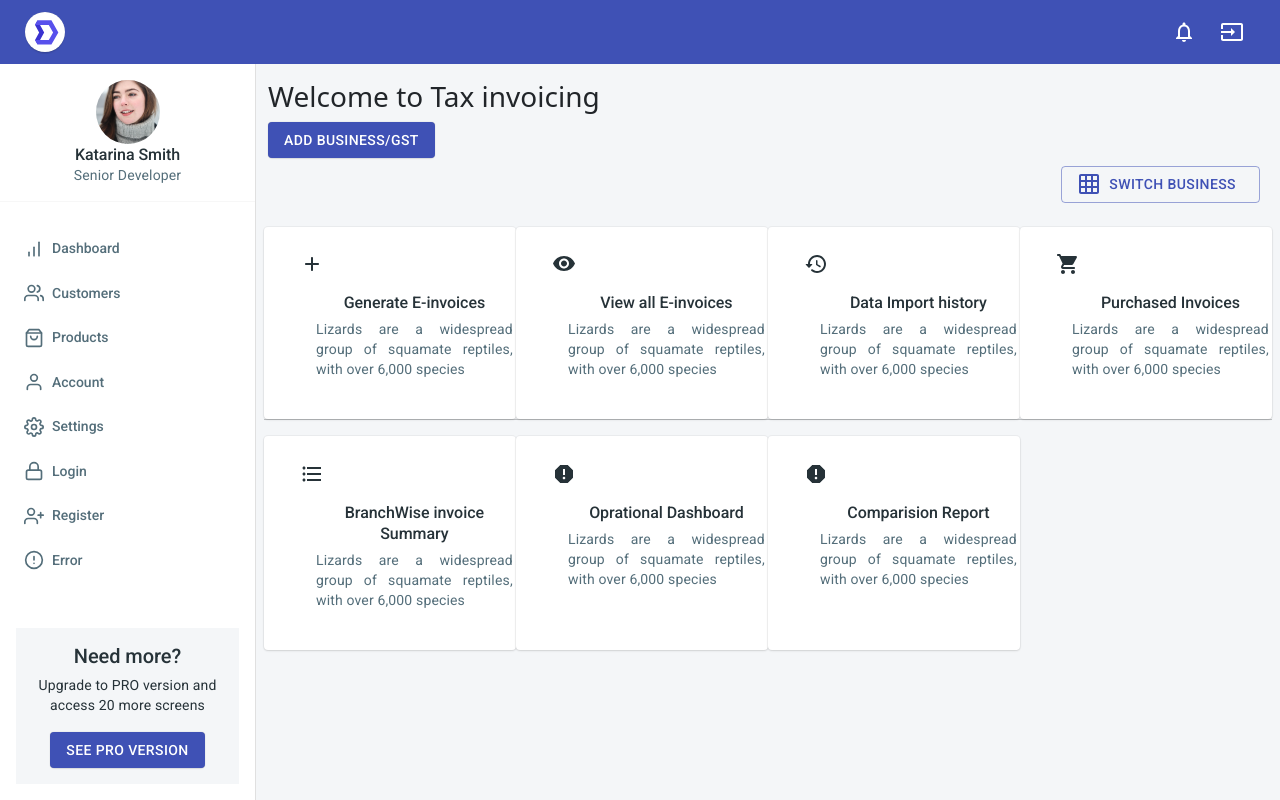
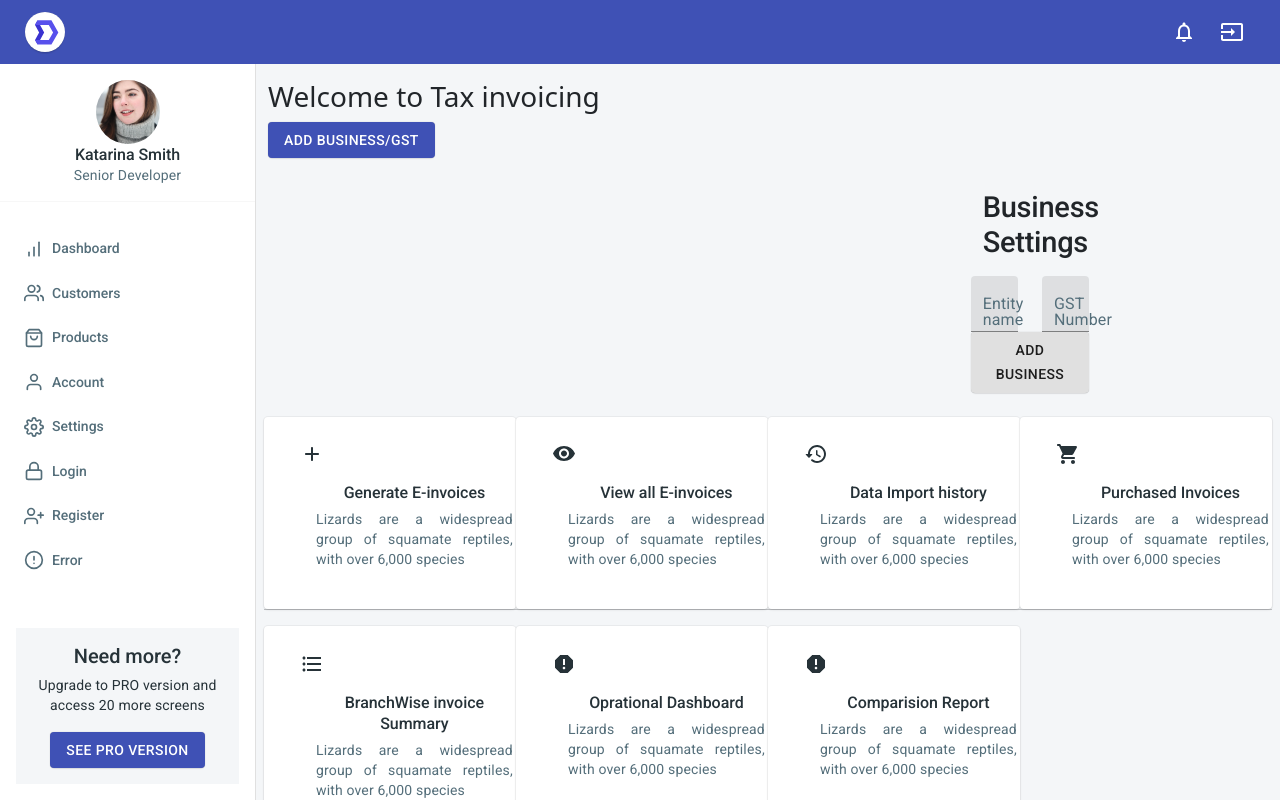
Before and after one commit to mjontop/E-Invoice, a React (Create React App) app: page /app/addBusiness in a window 1280 px wide. Built offline with nearby package versions, Linux system fonts and the light colour scheme.

Commit message:
added new page business settings

```diff
--- a/src/components/Add-E-inviocing/AddBusiness.js
+++ b/src/components/Add-E-inviocing/AddBusiness.js
@@ -14,16 +14,16 @@ import {
   CardContent,
   CardActionArea,
   Typography,
-  SvgIcon,
-  Box
+  SvgIcon
 } from '@material-ui/core';
 import AddRoundedIcon from '@material-ui/icons/AddRounded';
 import VisibilityRoundedIcon from '@material-ui/icons/VisibilityRounded';
 import HistoryRoundedIcon from '@material-ui/icons/HistoryRounded';
 import ShoppingCartRoundedIcon from '@material-ui/icons/ShoppingCartRounded';
-import GridOnIcon from '@material-ui/icons/GridOn';
+// import GridOnIcon from '@material-ui/icons/GridOn';
 import FormatListBulletedIcon from '@material-ui/icons/FormatListBulleted';
 import ReportIcon from '@material-ui/icons/Report';
+import Business from '../Business/Business';
 
 const useStyles = makeStyles((theme) => ({
   root: {
@@ -57,19 +57,11 @@ const Addbusiness = () => {
         <Button variant="contained" color="secondary" onClick={handleOpen}>
           Add Business/GST
         </Button>
-        <Box display="flex" flexDirection="row-reverse">
-          <Box p={1}>
-            <Button
-              variant="outlined"
-              color="secondary"
-              onClick={handleOpen}
-              p={2}
-            >
-              <SvgIcon component={GridOnIcon} />
-              <span className="px-2"> Switch Business</span>
-            </Button>
-          </Box>
-        </Box>
+        <div className="row">
+          <div className="offset-8 col-4">
+            <Business />
+          </div>
+        </div>
 
         <Dialog
           fullWidth
--- /dev/null
+++ b/src/components/Business/Business.js
@@ -0,0 +1,62 @@
+import React from 'react';
+// eslint-disable-next-line object-curly-newline
+import {
+  makeStyles,
+  TextField,
+  Grid,
+  Typography,
+  Button
+} from '@material-ui/core/';
+
+const useStyles = makeStyles((theme) => ({
+  demo: {
+    backgroundColor: theme.palette.background.paper
+  },
+  title: {
+    margin: theme.spacing(4, 4, 2)
+  }
+}));
+
+const BusinessSettings = () => {
+  const classes = useStyles();
+
+  return (
+    <div className={classes.root}>
+      <div>
+        <Grid item xs={12} md={6}>
+          <Typography variant="h2" className={classes.title}>
+            Business Settings
+          </Typography>
+
+          <form>
+            <div className="row m-2">
+              <div className="col">
+                <TextField
+                  id="filled-basic"
+                  label="Entity name"
+                  variant="filled"
+                  className="w-100"
+                />
+              </div>
+              <div className="col">
+                <TextField
+                  id="filled-basic"
+                  label="GST Number"
+                  variant="filled"
+                  className="w-100"
+                />
+              </div>
+              <div className="col">
+                <Button className="w-100 h-100" variant="contained">
+                  Add Business
+                </Button>
+              </div>
+            </div>
+          </form>
+        </Grid>
+      </div>
+    </div>
+  );
+};
+
+export default BusinessSettings;
--- a/src/routes.js
+++ b/src/routes.js
@@ -11,6 +11,7 @@ import ProductListView from 'src/views/product/ProductListView';
 import RegisterView from 'src/views/auth/RegisterView';
 import SettingsView from 'src/views/settings/SettingsView';
 import Addbusiness from './components/Add-E-inviocing/AddBusiness';
+import BusinessSettings from './components/Business/Business';
 
 const routes = [
   {
@@ -23,6 +24,7 @@ const routes = [
       { path: 'products', element: <ProductListView /> },
       { path: 'settings', element: <SettingsView /> },
       { path: 'addBusiness', element: <Addbusiness /> },
+      { path: 'business-settings', element: <BusinessSettings /> },
       { path: '*', element: <Navigate to="/404" /> }
     ]
   },
```
Also changed, not shown: src/components/BusinessSettings/BusinessSettings.js (added, +60 -0 lines).
